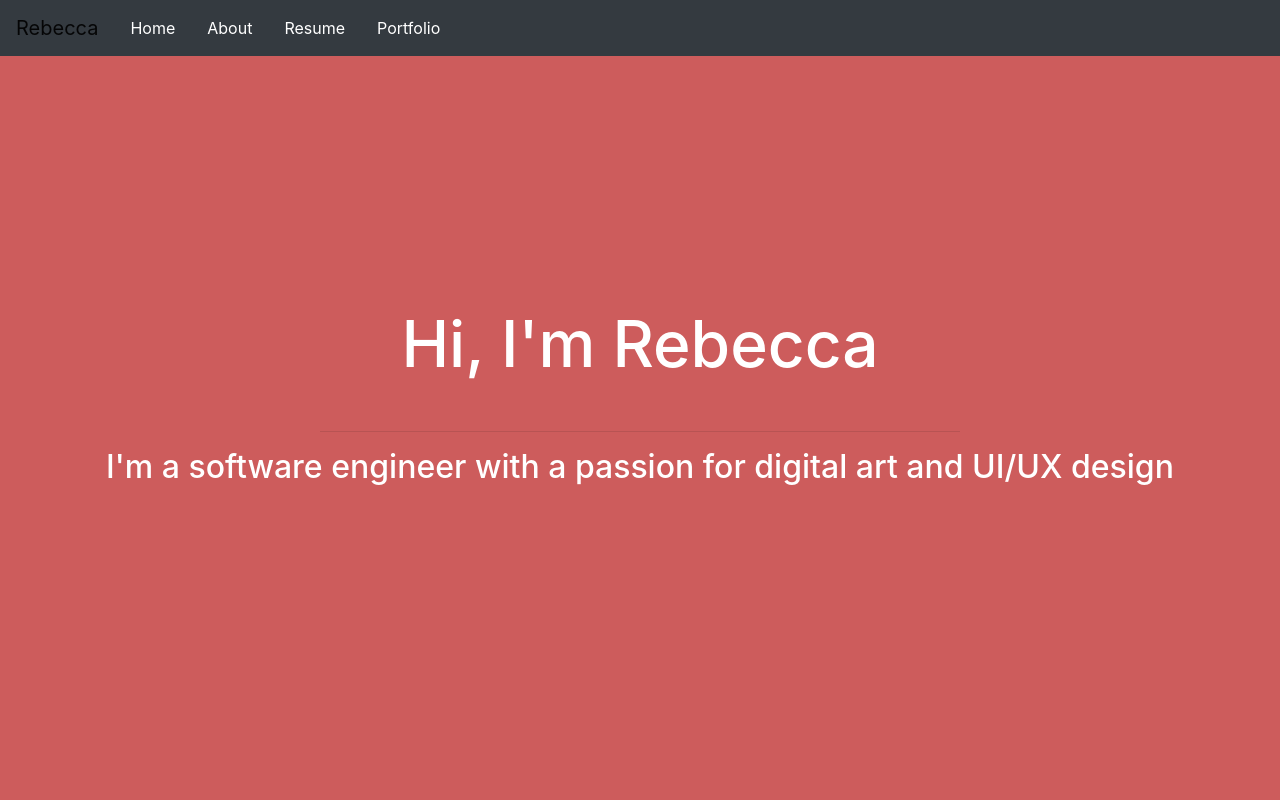
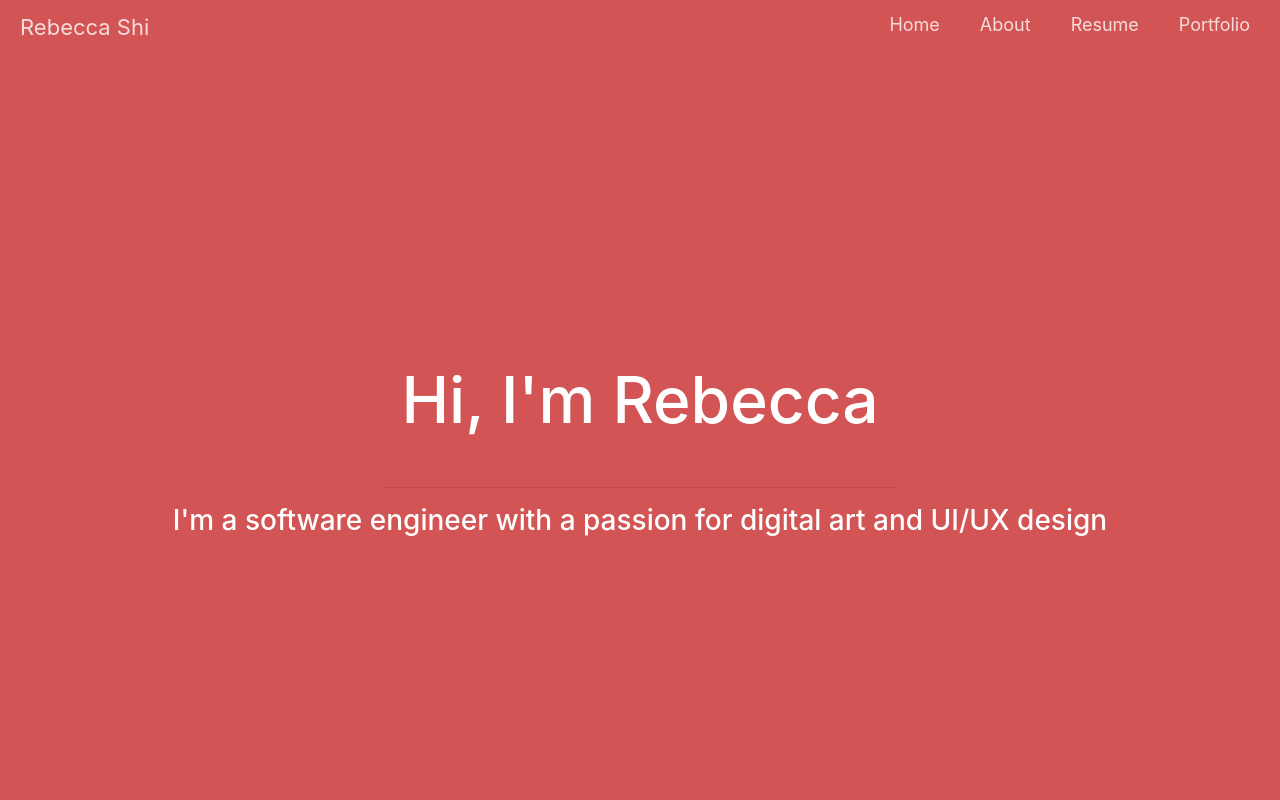
Before and after one commit to rebecca112233/rebeccashi.com, a React (Create React App) app: page / in a window 1280 px wide. Shown: the top 800 px of the page. Built offline with nearby package versions, Linux system fonts and the light colour scheme.

Commit message:
updated navbar

```diff
--- a/public/index.html
+++ b/public/index.html
@@ -14,6 +14,8 @@
     -->
     <link rel="manifest" href="%PUBLIC_URL%/manifest.json" />
     <link rel="stylesheet" href="https://stackpath.bootstrapcdn.com/bootstrap/4.3.1/css/bootstrap.min.css" integrity="sha384-ggOyR0iXCbMQv3Xipma34MD+dH/1fQ784/j6cY/iJTQUOhcWr7x9JvoRxT2MZw1T" crossorigin="anonymous">
+    <link rel="stylesheet" href="https://use.fontawesome.com/releases/v5.8.1/css/all.css" integrity="sha384-50oBUHEmvpQ+1lW4y57PTFmhCaXp0ML5d60M1M7uH2+nqUivzIebhndOJK28anvf" crossorigin="anonymous">
+
 
     <title>Rebecca Shi</title>
   </head>
--- a/src/App.css
+++ b/src/App.css
@@ -1,18 +1,6 @@
 .App {
-  text-align: center;
-}
-
-.App-header {
-  background-color: #282c34;
-  min-height: 100vh;
-  display: flex;
-  flex-direction: column;
-  align-items: center;
-  justify-content: center;
-  font-size: calc(10px + 2vmin);
-  color: white;
 }
 
 body{
-  background-color: indianred;
+  background-color:rgb(211, 84, 84);
 }
--- a/src/App.js
+++ b/src/App.js
@@ -1,14 +1,16 @@
 import React from 'react';
 import './App.css';
 import { Navbar, Nav } from 'react-bootstrap';
-import HomePage from './pages/homepage/HomePage';
-import AboutPage from './pages/aboutpage/AboutPage';
+import HomePage from './pages/HomePage/HomePage';
+import AboutPage from './pages/AboutPage/AboutPage';
+import CustomNavbar from './components/CustomNavbar/CustomNavbar';
 
 const App = () => (
   <>
     <div className="App">
       <div id="nav">
-        <Navbar fixed="top" bg="dark">
+        <CustomNavbar />
+        {/* <Navbar fixed="top" bg="dark">
           <Navbar.Brand href="#home">
             Rebecca
           </Navbar.Brand>
@@ -16,7 +18,7 @@ const App = () => (
           <Nav.Link href="#" style={{color:'white'}}>About</Nav.Link>
           <Nav.Link href="#" style={{color:'white'}}>Resume</Nav.Link>
           <Nav.Link href="#" style={{color:'white'}}>Portfolio</Nav.Link>
-        </Navbar>
+        </Navbar> */}
       </div>
       <div id="pageWrapper">
         <HomePage />
--- a/src/components/CustomNavbar.js
+++ /dev/null
@@ -1,5 +0,0 @@
-import React from 'react';
-
-export default class CustomNavbar extends React.Component {
-
-}
--- /dev/null
+++ b/src/components/CustomNavbar/CustomNavbar.js
@@ -0,0 +1,47 @@
+import React from 'react';
+import './customnavbar.css';
+
+export default class CustomNavbar extends React.Component {
+    constructor(props){
+        super(props);
+        this.state = {dropdownOpen: false};
+    }
+
+    dropdownOnClick = () => {
+        this.setState({
+            dropdownOpen: (this.state.dropdownOpen === false) ? true : false
+        })
+    }
+    render(){
+        return this.state.dropdownOpen ?
+        (
+            <div id="customNav">
+                <span className="navbar-toggle" id="js-navbar-toggle">
+                    <i className="fas fa-bars" onClick={this.dropdownOnClick}></i>
+                </span>
+                <a href="#" className="logo">Rebecca Shi</a>
+                <ul className="main-nav" id="js-menu">
+                    <li><a href="#" className="nav-links">Home</a></li>
+                    <li><a href="#" className="nav-links">About</a></li>
+                    <li><a href="#" className="nav-links">Resume</a></li>
+                    <li><a href="#" className="nav-links">Portfolio</a></li>
+                </ul>
+            </div>
+        ):
+        (
+            <div id="customNav">
+                <span className="navbar-toggle" id="js-navbar-toggle">
+                    <i className="fas fa-bars" onClick={this.dropdownOnClick}></i>
+                </span>
+                <a href="#" className="logo">Rebecca Shi</a>
+                <ul className="main-nav-gone" id="js-menu">
+                    <li><a href="#" className="nav-links">Home</a></li>
+                    <li><a href="#" className="nav-links">About</a></li>
+                    <li><a href="#" className="nav-links">Resume</a></li>
+                    <li><a href="#" className="nav-links">Portfolio</a></li>
+                </ul>
+            </div>
+        )
+    }
+
+}
--- /dev/null
+++ b/src/components/CustomNavbar/customnavbar.css
@@ -0,0 +1,93 @@
+* {
+    box-sizing: border-box;
+    padding: 0;
+    margin: 0;
+}
+#customNav {
+    font-size: 18px;
+    padding-top: 1px;
+    background-color: rgb(54, 61, 61);
+    padding-bottom: 10px;
+}
+.main-nav {
+    list-style-type: none;
+    display: block;
+}
+.main-nav-gone {
+    display: none;
+}
+.nav-links, .logo {
+    text-decoration: none;
+    color:  rgba(255,255,255,0.8);
+}
+
+.main-nav li {
+    text-align: center;
+    margin: 15px auto;
+}
+
+.logo {
+    display: inline-block;
+    font-size: 22px;
+    margin-top: 10px;
+    margin-left: 20px;
+}
+
+.navbar-toggle {
+    position: absolute;
+    top: 10px;
+    right: 20px;
+    cursor: pointer;
+    color: rgba(255,255,255,0.8);
+    font-size: 24px;
+}
+
+.nav-links:hover, .logo:hover{
+    text-decoration: none;
+    color: white;
+}
+@media screen and (min-width: 768px) {
+    #customNav {
+        display: flex;
+        justify-content: space-between;
+        padding-bottom: 0;
+        align-items: center;
+        background-color: transparent;
+    }
+
+    .main-nav {
+        display: flex;
+        margin-right: 30px;
+        flex-direction: row;
+        justify-content: flex-end;
+        margin-top: 10px;
+    }
+    .main-nav-gone {
+        display: flex;
+        list-style-type: none;
+        margin-right: 30px;
+        flex-direction: row;
+        justify-content: flex-end;
+        margin-top: 10px;
+    }
+    .main-nav li {
+        margin: 0;
+    }
+
+    .nav-links {
+        margin-left: 40px;
+    }
+
+    .logo {
+        margin-top: 0;
+    }
+
+    .navbar-toggle {
+        display: none;
+    }
+
+    .nav-links:hover, .logo:hover{
+        text-decoration: none;
+        color: white;
+    }
+}
--- a/src/pages/aboutpage/AboutPage.js
+++ b/src/pages/aboutpage/AboutPage.js
@@ -5,10 +5,11 @@ export default class AboutPage extends React.Component{
     render(){
         return(
             <div id="about">
-                I'm Rebecca Shi, and I'm currently a senior studying Computer Science
+                <h2>About Me</h2>
+                <p>I'm Rebecca Shi, and I'm currently a senior studying Computer Science
                 at New York University. I am passionate about coding, creating, and
                 learning. I love creating digital art, and I'm exploring UI/UX design.
-                You can see some of the stuff I've created in my portfolio.
+                You can see some of the stuff I've created in my portfolio.</p>
             </div>
         )
     }
--- a/src/pages/homepage/HomePage.js
+++ b/src/pages/homepage/HomePage.js
@@ -6,7 +6,7 @@ export default class HomePage extends React.Component{
         return(
             <div id="home">
                 <h1 id="title">Hi, I'm Rebecca</h1><br></br><hr width="50%"></hr>
-                <h2 id="subtitle">I'm a software engineer with a passion for digital art and UI/UX design</h2>
+                <h3 id="subtitle">I'm a software engineer with a passion for digital art and UI/UX design</h3>
             </div>
         )
     }
--- a/src/pages/homepage/homepage.css
+++ b/src/pages/homepage/homepage.css
@@ -1,12 +1,14 @@
 #home{
+    display: flex;
+    align-items: center;
+    justify-content: center;
+    flex-direction: column;
     width:100%;
     height:100vh;
     text-align: center;
     color: white;
-    display: flex;
-    align-items: center;
-    justify-content: center;
-    flex-direction: column;
+    padding-left: 10%;
+    padding-right: 10%;
 }
 
 #title{
```
Also changed, not shown: 1 other file (tests, documents, lock files or other folders).
